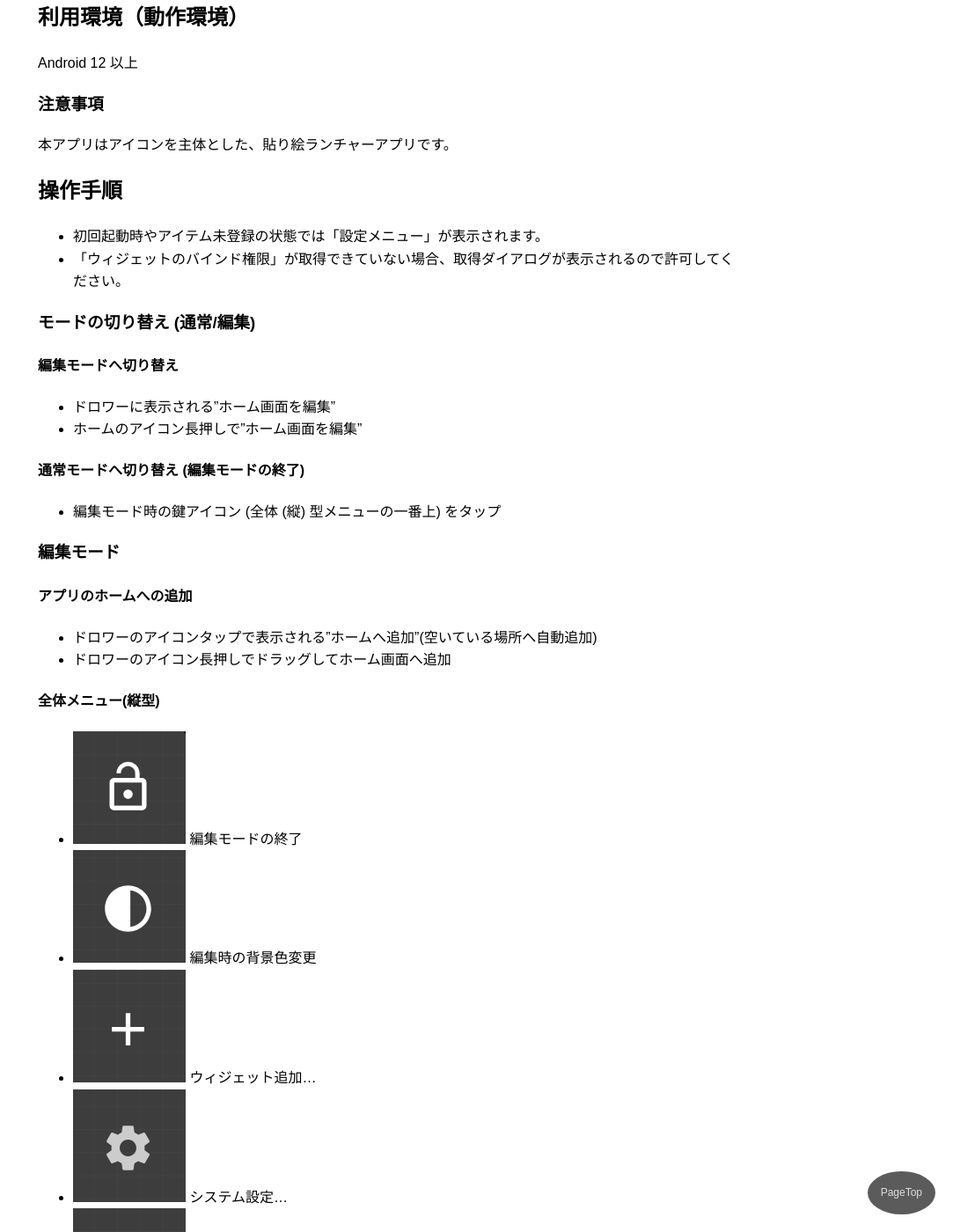
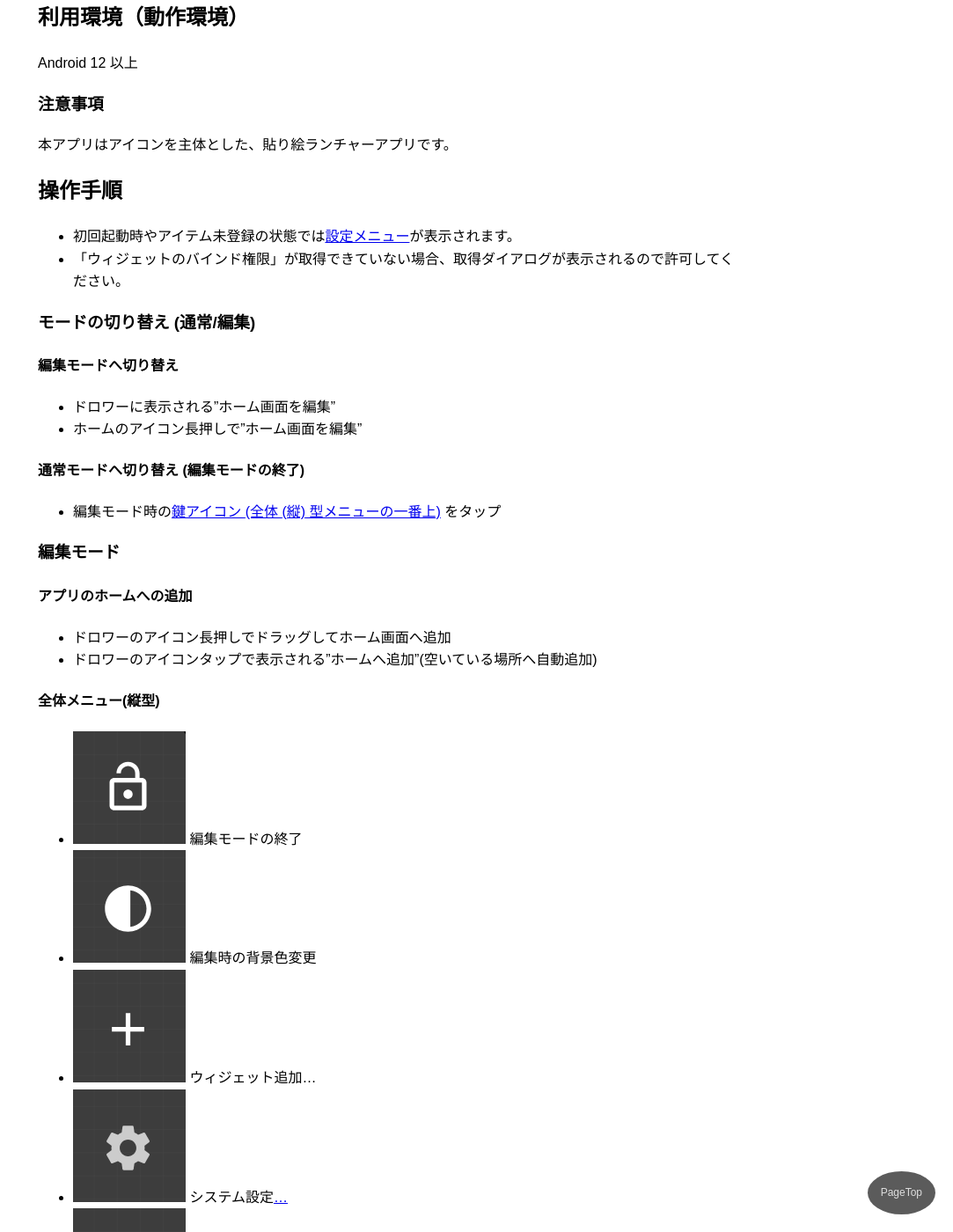
Before and after one commit to SoulfulSoft/soulfulsoft.github.io, a Jekyll site: the page built from soulful_launcher/instructions.md, in a window 1280 px wide and 1400 px high, scrolled down 557 px. Shown: the whole window at 88% size, without its empty margins (197-1280 px from the left). Built offline with Jekyll 4.4.1, drawn with Linux system fonts in a browser that asks for light colours; our own code applies the rules of GitHub Pages for plain Markdown files.

Commit message:
Update instructions.md

```diff
--- a/soulful_launcher/instructions.md
+++ b/soulful_launcher/instructions.md
@@ -30,7 +30,7 @@ Android 12 以上
 
 ## 操作手順
 
-- 初回起動時やアイテム未登録の状態では「設定メニュー」が表示されます。
+- 初回起動時やアイテム未登録の状態では[設定メニュー](#systemmenu)が表示されます。
 - 「ウィジェットのバインド権限」が取得できていない場合、取得ダイアログが表示されるので許可してください。
 
 ### モードの切り替え (通常/編集)
@@ -40,21 +40,22 @@ Android 12 以上
 - ホームのアイコン長押しで”ホーム画面を編集”
 
 #### 通常モードへ切り替え (編集モードの終了)
-- 編集モード時の鍵アイコン (全体 (縦) 型メニューの一番上) をタップ
+- 編集モード時の[鍵アイコン (全体 (縦) 型メニューの一番上)](#editend) をタップ
 
 ### 編集モード
 #### アプリのホームへの追加
+- ドロワーのアイコン長押しでドラッグしてホーム画面へ追加
 - ドロワーのアイコンタップで表示される”ホームへ追加”(空いている場所へ自動追加)
-- ドロワーのアイコン長押しでドラッグしてホーム画面へ追加
 
 #### 全体メニュー(縦型)
-- ![編集モードの終了](images/SoulfulLauncher_EditEnd.png) 編集モードの終了
+- <a name="editend"></a>![編集モードの終了](images/SoulfulLauncher_EditEnd.png) 編集モードの終了
 - ![編集時の背景色変更](images/SoulfulLauncher_EditLight.png) 編集時の背景色変更
 - ![ウィジェット追加](images/SoulfulLauncher_WidgetPlus.png) ウィジェット追加…
-- ![システム設定](images/SoulfulLauncher_SystemSetting.png) システム設定…
+- <a id="systemsettig"></a>![システム設定](images/SoulfulLauncher_SystemSetting.png) システム設定[…](#systemmenu)
 - ![表示順切り替え](images/SoulfulLauncher_ZOrder.png) 表示順にアイテムを切り替え
 
 #### システム設定
+<a id="systemmenu"></a>
 ##### システム
 - 標準の画面方向 縦/横
 - ラベルを表示するトグル
```
